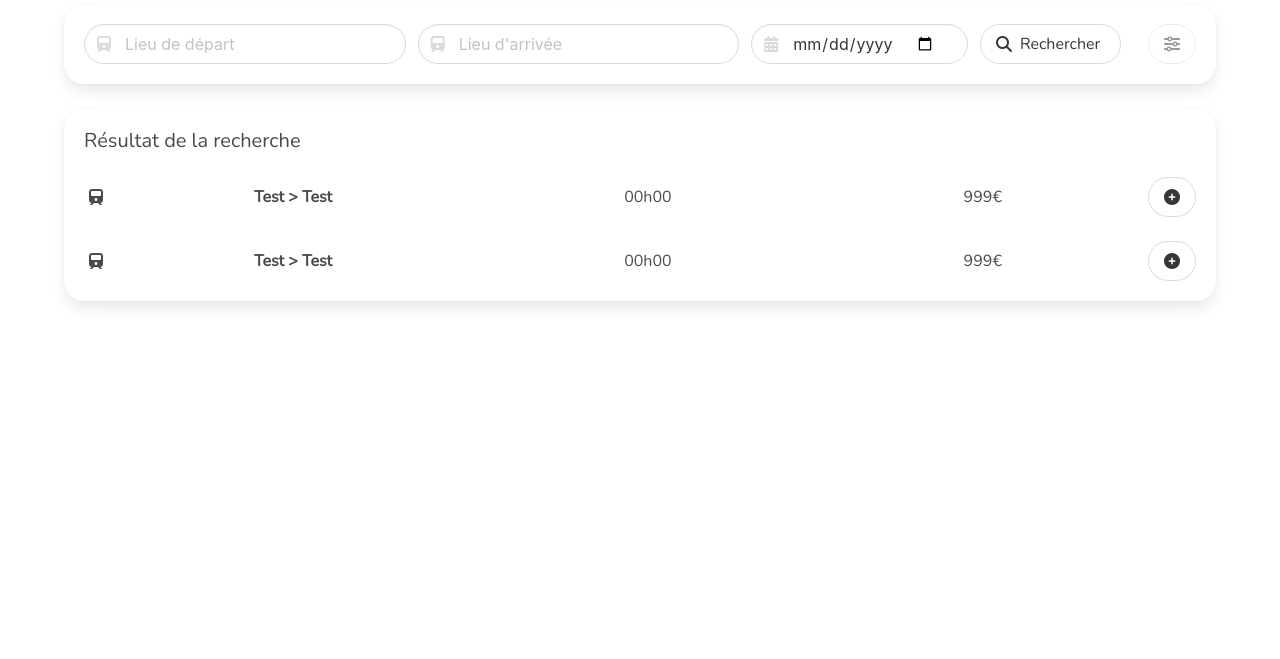
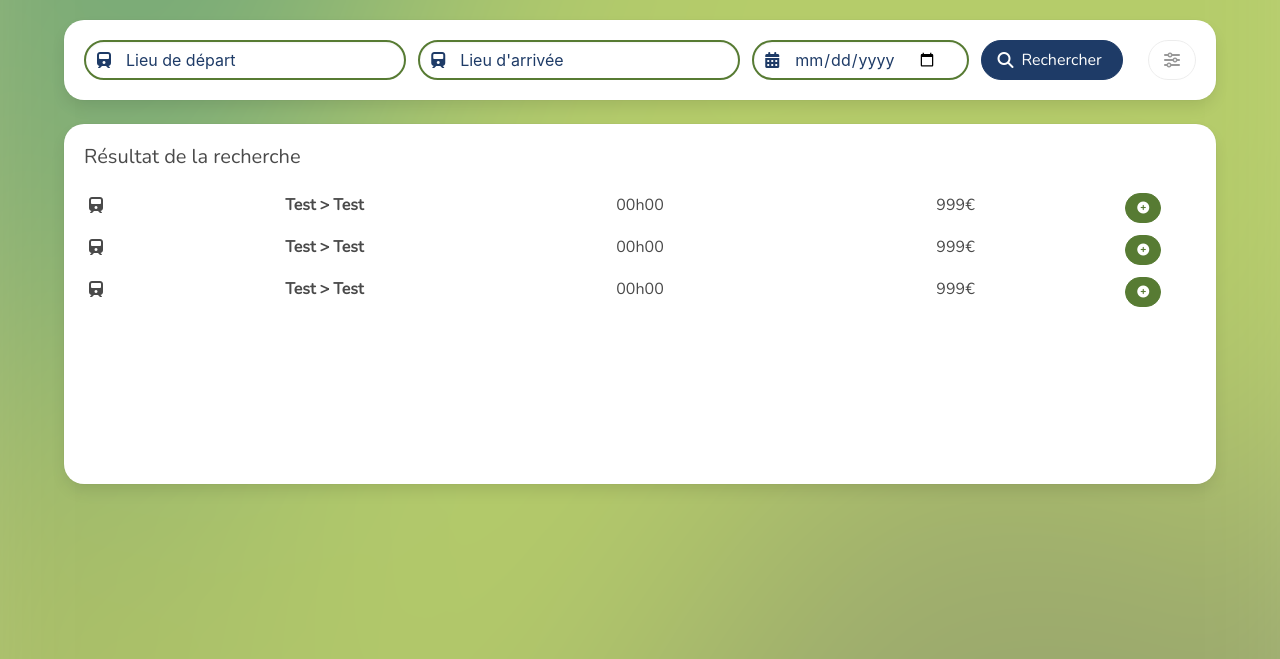
Before and after one commit to Mar-Nb/lacapsule-hack-frontend, a website: page index.html in a window 1280 px wide. Shown: the part 141-800 px from the top of the page. Drawn offline with nearby package versions, Linux system fonts and the light colour scheme.

Commit message:
Background, favicon, charte graphique

```diff
--- a/css/style.css
+++ b/css/style.css
@@ -1,7 +1,77 @@
 @import 'bulma.min.css';
+
+:root {
+  --main-color: #fbfffa;
+  --primary-color: #1e3b67;
+  --primary-hover: #2f5896;
+  --secondary-color: #577b33;
+  --secondary-hover: #8bc254;
+}
 
 * {
   font-family: 'Nunito', sans-serif;
 }
 
 .is-rounded-box { border-radius: 20px; }
+
+html {
+  /* background-color: var(--main-color); */
+  background-image: url("../images/bg.svg");
+  background-size: cover;
+}
+
+nav .navbar-end button, #search-btn {
+  background-color: var(--primary-color);
+  border-color: var(--primary-color);
+  color: white;
+}
+
+nav .navbar-end button:hover, #search-btn:hover {
+  background-color: var(--primary-hover);
+  border-color: var(--primary-color);
+  color: white;
+  transition: 0.2s;
+}
+
+nav .navbar-end button:focus, #search-btn:focus {
+  color: white;
+  border-color: var(--primary-color);
+}
+
+#search-zone input {
+  border-width: 2px;
+  border-color: var(--secondary-color);
+  color: var(--primary-color);
+}
+
+#search-zone input::placeholder, #search-zone input + span {
+  color: var(--primary-color);
+}
+
+#result-zone {
+  height: 45vh;
+}
+
+.add-cart {
+  background-color: var(--secondary-color);
+  border-color: var(--secondary-color);
+  color: white;
+}
+
+.add-cart:hover {
+  background-color: var(--secondary-hover);
+  border-color: var(--secondary-color);
+  color: white;
+  transition: 0.2s;
+}
+
+.add-cart:focus {
+  color: white;
+  border-color: var(--secondary-color);
+}
+
+#liste-result {
+  overflow-x: hidden;
+  overflow-y: auto;
+  height: 100%;
+}
--- a/index.html
+++ b/index.html
@@ -13,6 +13,7 @@
   <link rel="preconnect" href="https://fonts.googleapis.com">
   <link rel="preconnect" href="https://fonts.gstatic.com" crossorigin>
   <link href="https://fonts.googleapis.com/css2?family=Nunito&display=swap" rel="stylesheet">
+  <link rel="shortcut icon" href="./images/favicon.svg" type="image/svg+xml">
 </head>
 
 <body>
@@ -20,7 +21,7 @@
     <nav class="navbar" role="navigation" aria-label="main navigation">
       <div class="navbar-brand">
         <a class="navbar-item" href="https://bulma.io">
-          <img src="https://placehold.co/112x45" width="112" height="28">
+          <img src="./images/Travelhack.svg">
         </a>
 
         <a role="button" class="navbar-burger" aria-label="menu" aria-expanded="false" data-target="navbarBasicExample">
@@ -56,12 +57,12 @@
   </header>
 
   <main class="container">
-    <div class="has-text-centered block">
-      <h1 class="title">Title</h1>
-      <h2 class="subtitle">Subtitle</h2>
+    <div class="has-text-centered block mt-4">
+      <h1 class="title has-text-white">Hé ! Tu veux prendre le train ?</h1>
+      <h2 class="subtitle has-text-white">Comparez, réservez et profitez de tarifs pas chers pour vos billets de train : <span class="has-text-weight-bold">votre voyage commence sur Tickethack</span></h2>
     </div>
 
-    <div class="box is-rounded-box">
+    <div id="search-zone" class="box is-rounded-box">
       <div class="field is-horizontal">
         <div class="field-body">
           <div class="field">
@@ -111,49 +112,59 @@
       </div>
     </div>
 
-    <div class="box is-rounded-box">
+    <div id="result-zone" class="box is-rounded-box">
       <h2 class="subtitle">Résultat de la recherche</h2>
 
       <section id="liste-result">
-        <article class="level">
-          <div class="level-left">
-            <span class="icon">
-              <i class="fa-solid fa-train"></i>
-            </span>
-          </div>
-
-          <p class="level-item has-text-weight-bold">Test > Test</p>
-          <p class="level-item">00h00</p>
-          <p class="level-item">999€</p>
-
-          <div class="level-right">
+        <article>
+          <div class="columns">
+            <div class="column is-1"><span class="icon"><i class="fa-solid fa-train"></i></span></div>
+            <div class="column"><p class="level-item has-text-weight-bold">Test > Test</p></div>
+            <div class="column"><p class="level-item">00h00</p></div>
+            <div class="column"><p class="level-item">999€</p></div>
+            <div class="column is-1">
               <div class="field">
                 <div class="control">
-                <button class="button is-rounded">
+                  <button class="button is-rounded is-small add-cart">
                     <span class="icon is-small"><i class="fa-solid fa-circle-plus"></i></span>
                   </button>
                 </div>
               </div>
             </div>
+          </div>
         </article>
 
-        <article class="level">
-          <div class="level-left">
-            <span class="icon">
-              <i class="fa-solid fa-train"></i>
-            </span>
-          </div>
-
-          <p class="level-item has-text-weight-bold">Test > Test</p>
-          <p class="level-item">00h00</p>
-          <p class="level-item">999€</p>
-
-          <div class="level-right">
+        <article>
+          <div class="columns">
+            <div class="column is-1"><span class="icon"><i class="fa-solid fa-train"></i></span></div>
+            <div class="column"><p class="level-item has-text-weight-bold">Test > Test</p></div>
+            <div class="column"><p class="level-item">00h00</p></div>
+            <div class="column"><p class="level-item">999€</p></div>
+            <div class="column is-1">
               <div class="field">
                 <div class="control">
-                <button class="button is-rounded">
+                  <button class="button is-rounded is-small add-cart">
                     <span class="icon is-small"><i class="fa-solid fa-circle-plus"></i></span>
                   </button>
+                </div>
+              </div>
+            </div>
+          </div>
+        </article>
+
+        <article>
+          <div class="columns">
+            <div class="column is-1"><span class="icon"><i class="fa-solid fa-train"></i></span></div>
+            <div class="column"><p class="level-item has-text-weight-bold">Test > Test</p></div>
+            <div class="column"><p class="level-item">00h00</p></div>
+            <div class="column"><p class="level-item">999€</p></div>
+            <div class="column is-1">
+              <div class="field">
+                <div class="control">
+                  <button class="button is-rounded is-small add-cart">
+                    <span class="icon is-small"><i class="fa-solid fa-circle-plus"></i></span>
+                  </button>
+                </div>
               </div>
             </div>
           </div>
```
Also changed, not shown: images/Travelhack.svg (added), images/bg.svg (added), images/favicon.svg (added), 1 other file. Lines whose indentation alone changed are shown as unchanged.
